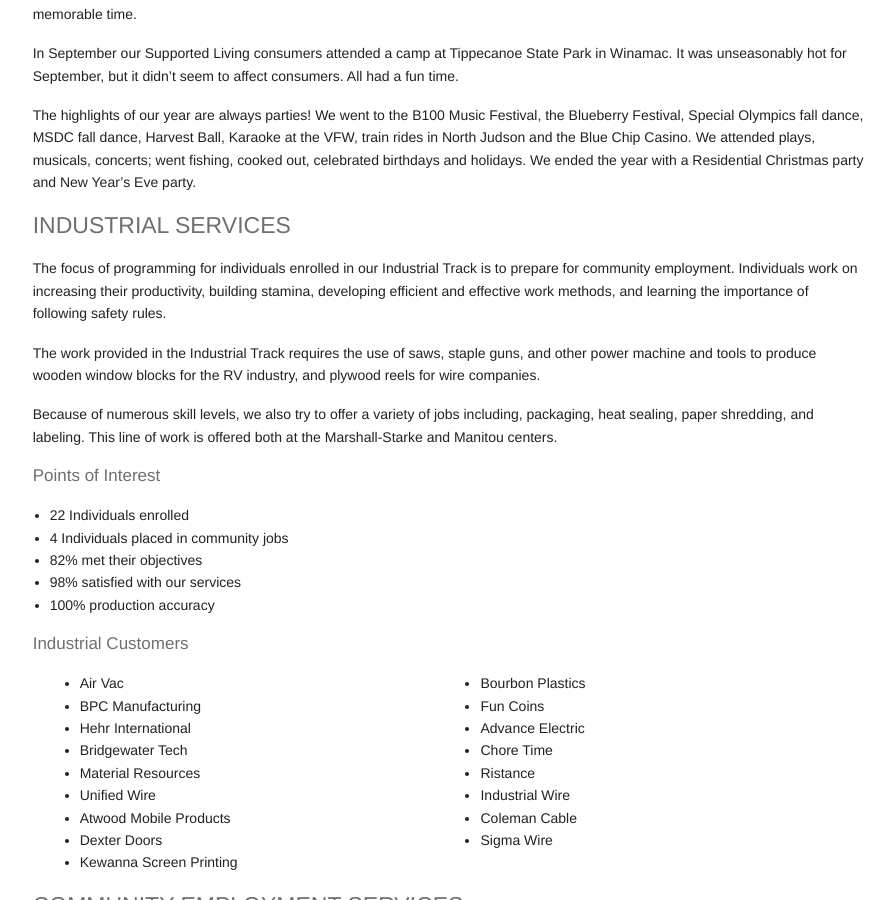
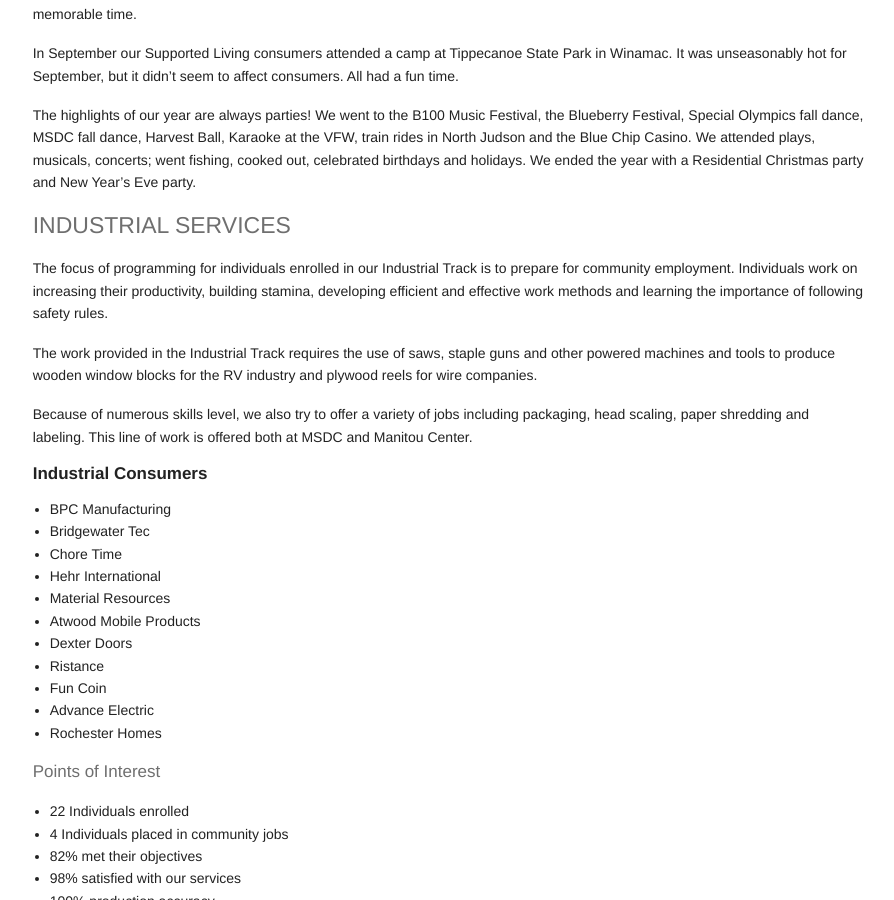
Before and after one commit to leviwilson/marshall-starke.org, a Jekyll site: the page built from report/adult.md, in a window 1280 px wide and 900 px high, scrolled down 1959 px. Shown: the whole window, without its empty margins (259-1153 px from the left). Built offline with Jekyll 4.4.1, drawn with Linux system fonts in a browser that asks for light colours; nearby versions of some CDN libraries; Markdown is read by kramdown in place of the engine named in the settings.

Commit message:
update industrial services

```diff
--- a/report/adult.md
+++ b/report/adult.md
@@ -98,12 +98,28 @@ musicals, concerts; went fishing, cooked out, celebrated birthdays and holidays.
 party and New Year's Eve party.
 
 <h4 class="subheader" id="industrial">INDUSTRIAL SERVICES</h4>
+The focus of programming for individuals enrolled in our Industrial Track is to prepare for community employment. Individuals work
+on increasing their productivity, building stamina, developing efficient and effective work methods and learning the importance of
+following safety rules.
 
-The focus of programming for individuals enrolled in our Industrial Track is to prepare for community employment.  Individuals work on increasing their productivity, building stamina, developing efficient and effective work methods, and learning the importance of following safety rules.
+The work provided in the Industrial Track requires the use of saws, staple guns and other powered machines and tools to produce
+wooden window blocks for the RV industry and plywood reels for wire companies.
 
-The work provided in the Industrial Track requires the use of saws, staple guns, and other power machine and tools to produce wooden window blocks for the RV industry, and plywood reels for wire companies.
+Because of numerous skills level, we also try to offer a variety of jobs including packaging, head scaling, paper shredding and
+labeling. This line of work is offered both at MSDC and Manitou Center.
 
-Because of numerous skill levels, we also try to offer a variety of jobs including, packaging, heat sealing, paper shredding, and labeling.  This line of work is offered both at the Marshall-Starke and Manitou centers.
+##### Industrial Consumers
+*  BPC Manufacturing
+*  Bridgewater Tec
+*  Chore Time
+*  Hehr International
+*  Material Resources
+*  Atwood Mobile Products
+*  Dexter Doors
+*  Ristance
+*  Fun Coin
+*  Advance Electric
+*  Rochester Homes
 
 <h5 class="subheader">Points of Interest</h5>
 *  22 Individuals enrolled
```
